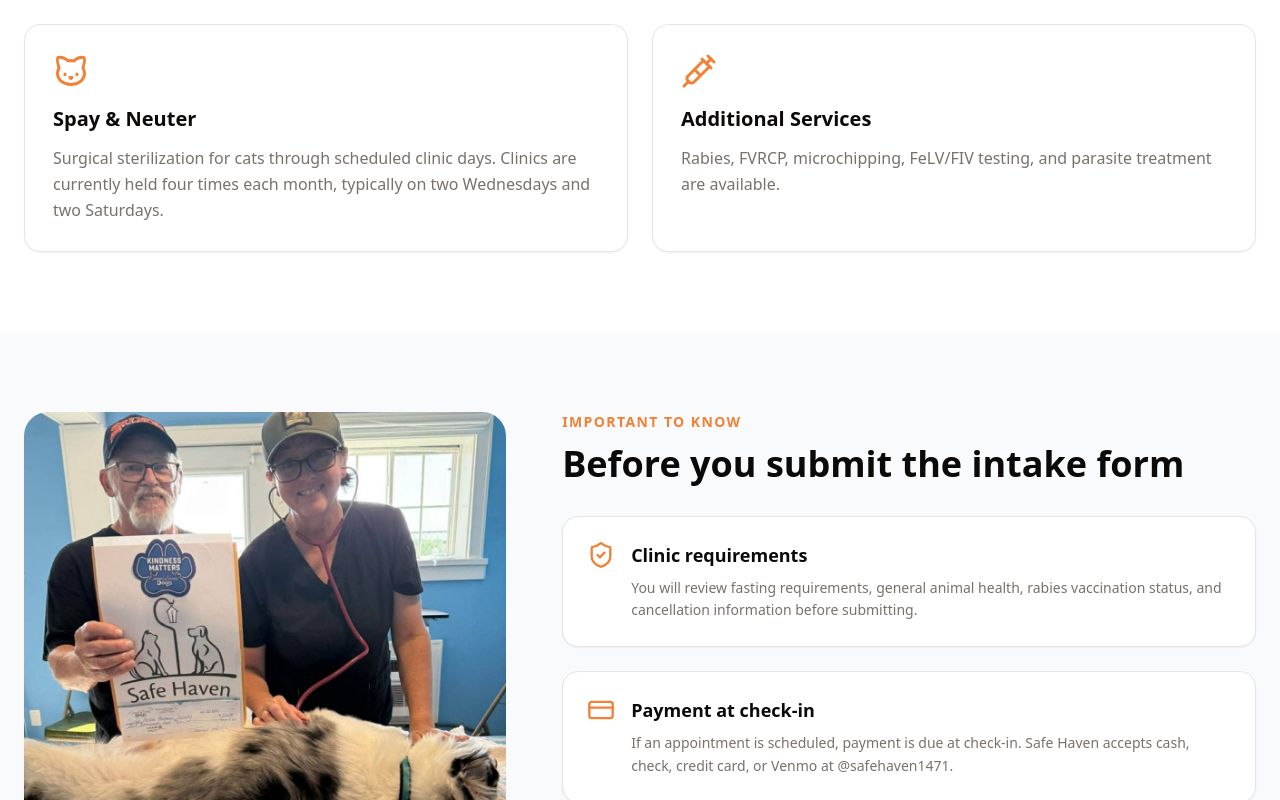
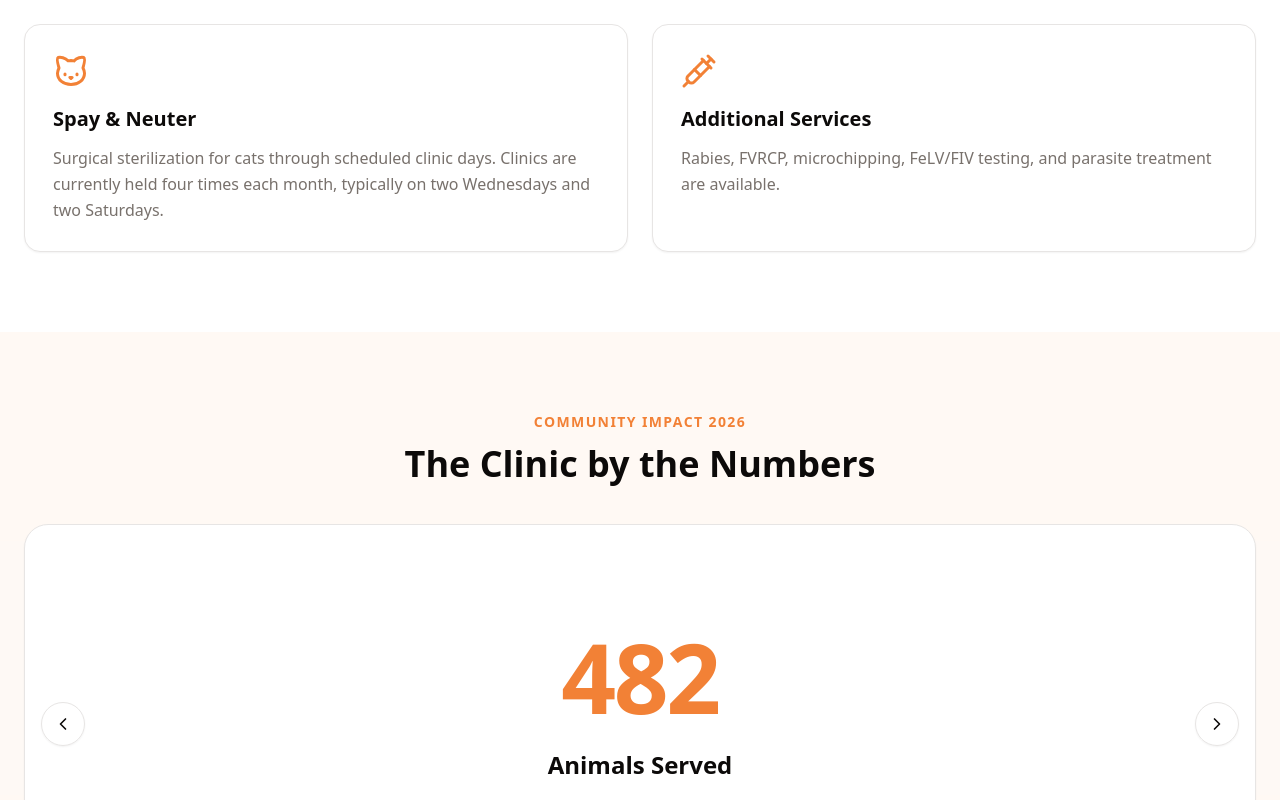
Before and after one commit to 7nqwsvhv99-hash/safe-haven-site, a Next.js app: page /clinic in a window 1280 px wide. Shown: the part 2000-2800 px from the top of the page. Built offline with nearby package versions, Linux system fonts and the light colour scheme; no server answers.

Commit message:
Add live community impact carousel to Clinic page

```diff
--- a/src/app/clinic/page.tsx
+++ b/src/app/clinic/page.tsx
@@ -13,6 +13,7 @@ import {
 
 import { Button } from "@/components/ui/button"
 import { Card } from "@/components/ui/card"
+import { ClinicImpactCarousel } from "@/components/clinic-impact-carousel"
 
 const intakeFormUrl =
   "https://airtable.com/app3AcoD2G64aMsEz/pag18veN4frVCtuOz/form"
@@ -180,6 +181,8 @@ export default function ClinicPage() {
         </div>
       </section>
 
+      <ClinicImpactCarousel />
+
       <section className="bg-slate-50 section-padding">
         <div className="container-custom max-w-6xl">
           <div className="grid grid-cols-1 items-start gap-10 lg:grid-cols-[0.82fr_1.18fr] lg:gap-14">
```
